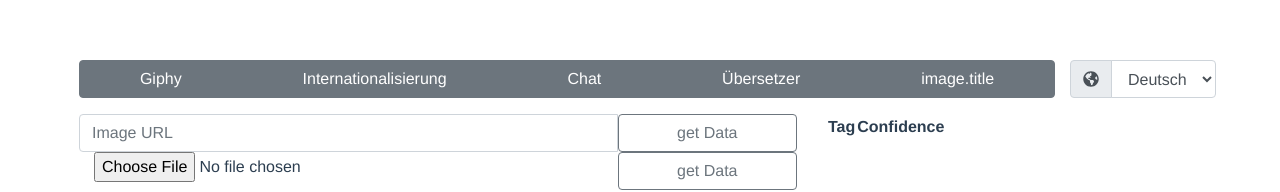
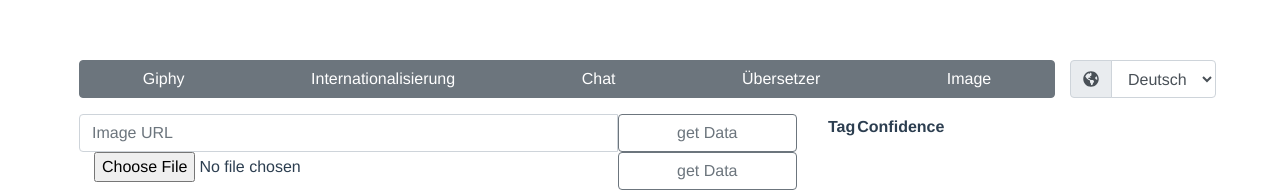
Before and after one commit to Mariobacsi/vue-giphy, a Vue app: page /#/image in a window 1280 px wide. Shown: the top 192 px of the page. Built offline with nearby package versions, Linux system fonts and the light colour scheme.

Commit message:
Fehler behoben

```diff
--- a/src/locales/de.json
+++ b/src/locales/de.json
@@ -1,13 +1,6 @@
 {
   "app": {
     "language": "Sprache",
-    "links": [
-      {"link": "/giphy", "text": "Giphy"},
-      {"link": "/internationalisation", "text": "Internationalisierung"},
-      {"link": "/chat", "text": "Chat"},
-      {"link": "/translate", "text": "Übersetzer"},
-      {"link": "/image", "text": "Image"}
-    ],
     "languages": [
       {"value": "de", "text": "Deutsch"},
       {"value": "en", "text": "Englisch"}
@@ -26,5 +19,8 @@
   },
   "translator": {
     "title": "Übersetzer"
+  },
+  "image": {
+    "title": "Image"
   }
 }
--- a/src/locales/en.json
+++ b/src/locales/en.json
@@ -19,5 +19,8 @@
   },
   "translator": {
     "title": "Translator"
+  },
+  "image": {
+    "title": "Image"
   }
 }
--- a/src/views/ImageRecognition.vue
+++ b/src/views/ImageRecognition.vue
@@ -1,7 +1,7 @@
 <template>
   <div class="col row">
     <div class="col-8">
-      <img v-if="imageUrl" :src="imageUrl" class="col">
+      <img v-if="imageUrl" :src="imageUrl" class="col" style="max-height: 50vh; width: auto">
       <div class="input-group">
         <input class="col-9 form-control" type="url" v-model="imageUrl" placeholder="Image URL">
         <button class="col-3 btn btn-outline-secondary" type="button" @click="getDataUrl">get Data</button>
@@ -26,7 +26,9 @@ export default {
     return {
       tags: [],
       imageFile: undefined,
-      imageUrl: '', //https://docs.imagga.com/static/images/docs/sample/japan-605234_1280.jpg
+      imageUrl: '',
+      //https://docs.imagga.com/static/images/docs/sample/japan-605234_1280.jpg
+      //https://profile-images.xing.com/images/4e8bce2bc95b7a1eb42db975ee79285e-4/franz-stimpfl.1024x1024.jpg
       apiKey: "acc_2db7600b6fe4ac0",
       apiSecret: "40c7c466795f517d0abfdcae3be834f6",
       streaming: false
@@ -38,10 +40,7 @@ export default {
     }
   },
   methods: {
-    onFileChange(event) {
-      this.imageFile = event.target.files[0]
-      this.getDataFile()
-    },
+    //URL
     getDataUrl() {
       if (this.imageUrl) {
         Axios.get('https://api.imagga.com/v2/tags?image_url=' + encodeURIComponent(this.imageUrl), {
@@ -54,6 +53,11 @@ export default {
           this.tags = response.data.result.tags
         }).catch(error => console.error(error))
       }
+    },
+    //Dateien
+    onFileChange(event) {
+      this.imageFile = event.target.files[0]
+      this.getDataFile()
     },
     getDataFile() {
       if (this.imageFile) {
```
